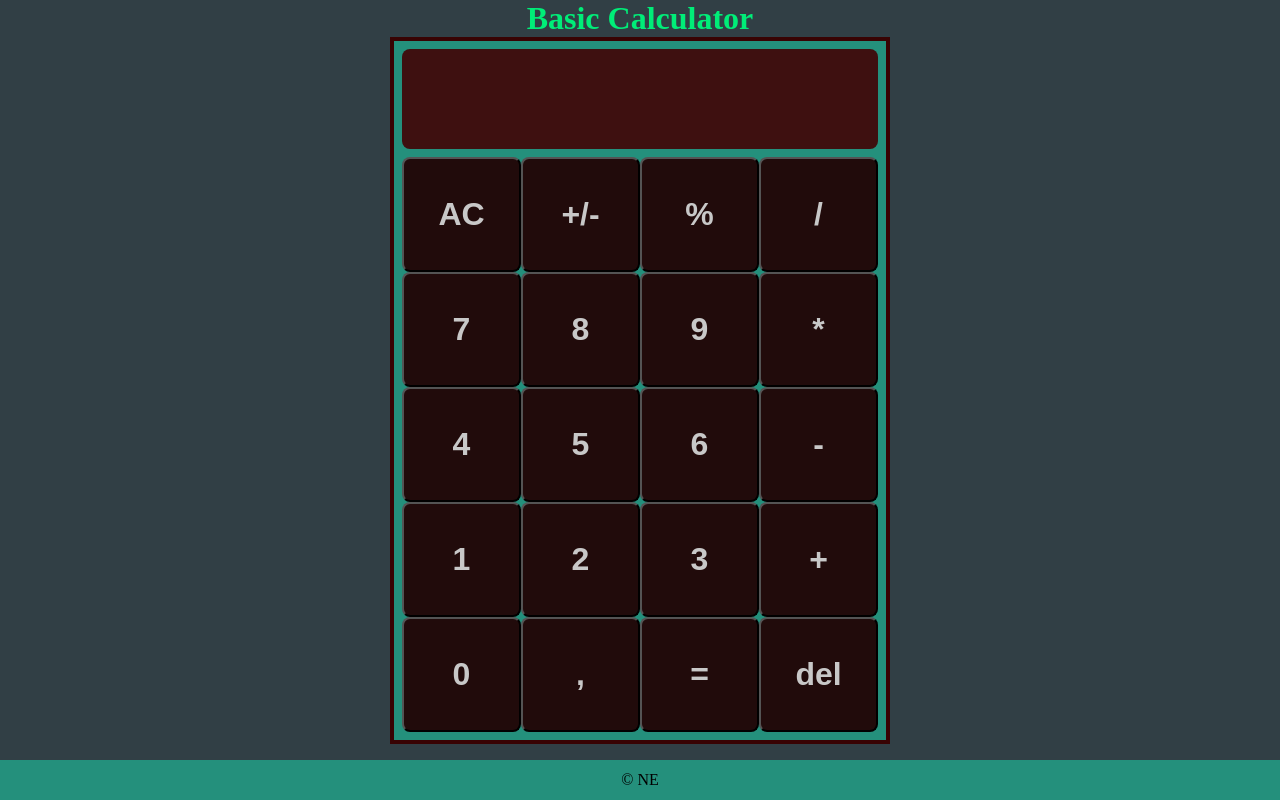
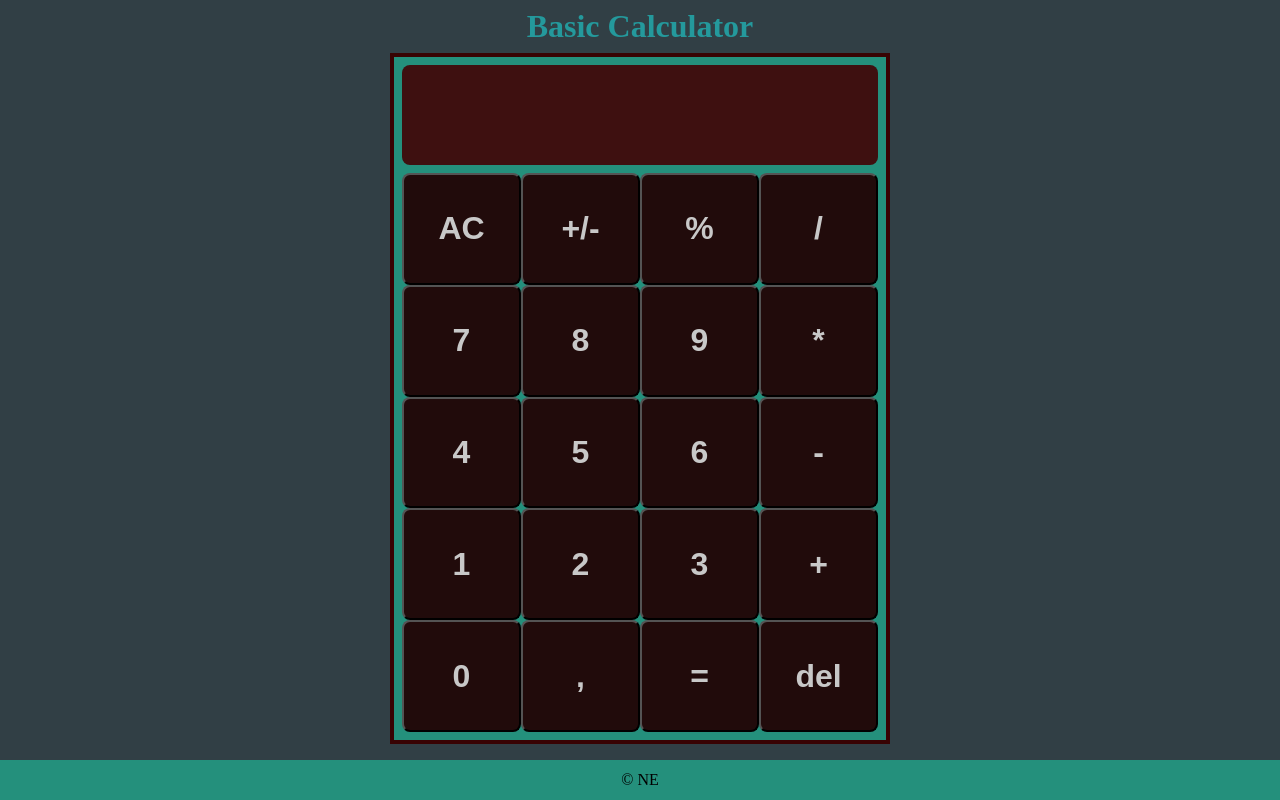
Before and after one commit to NduvhoEdward-OdinProjects/Calculator, a plain HTML site: page index.html in a window 1280 px wide. Drawn offline with Linux system fonts and the light colour scheme.

Commit message:
Change title color and padding

```diff
--- a/css/styles.css
+++ b/css/styles.css
@@ -13,7 +13,8 @@ body {
 }
 
 .title {
-	color: #00ED78;
+	color: #24999C;
+	padding: 8px;
 }
 
 .calculator {
```
